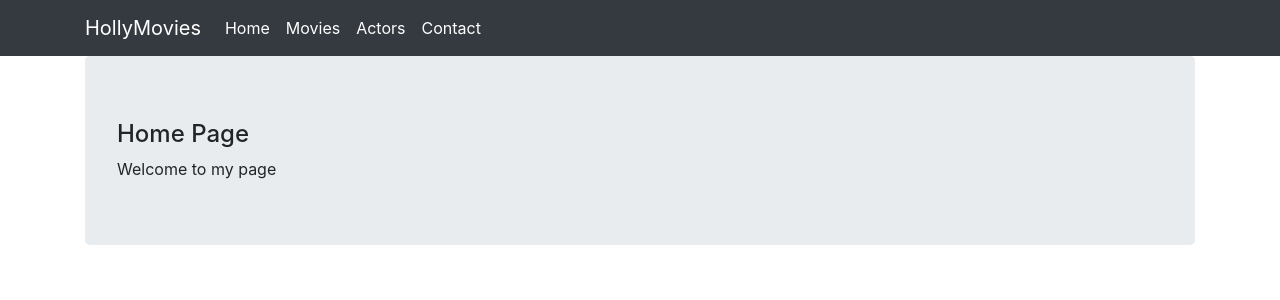
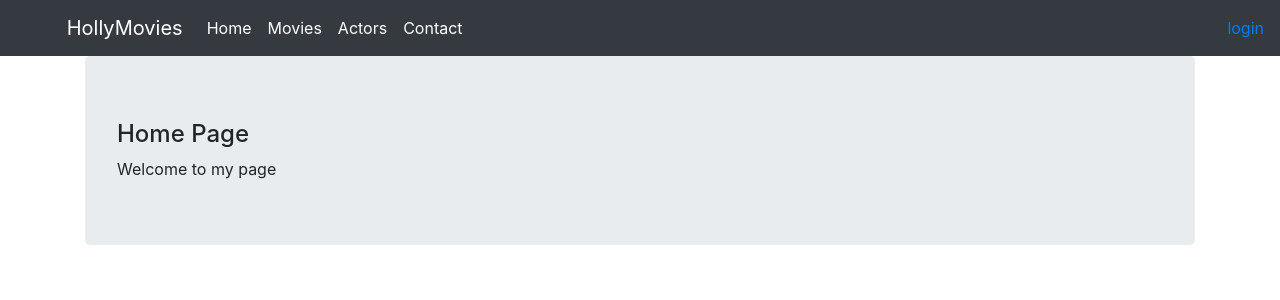
Before and after one commit to Lafaiet/pythonbackend11, a Django app: page / in a window 1280 px wide. Shown: the top 300 px of the page. Run offline with Django 4.2, Linux system fonts and the light colour scheme; some libraries are stand-ins or nearby versions.

Commit message:
Adding login logout links

```diff
--- a/mymovies/viewer/templates/base.html
+++ b/mymovies/viewer/templates/base.html
@@ -34,6 +34,13 @@
           </div>
         </div>
       </div>
+
+      {% if user.is_authenticated %}
+        <a href="{%url  'logout'%}?next={%url 'login'%}"> logout </a>
+      {% else %}
+        <a href="{%url  'login'%}"> login </a>
+      {% endif %}
+
     </nav>
     <div class="container">
       <div class="jumbotron">
```
